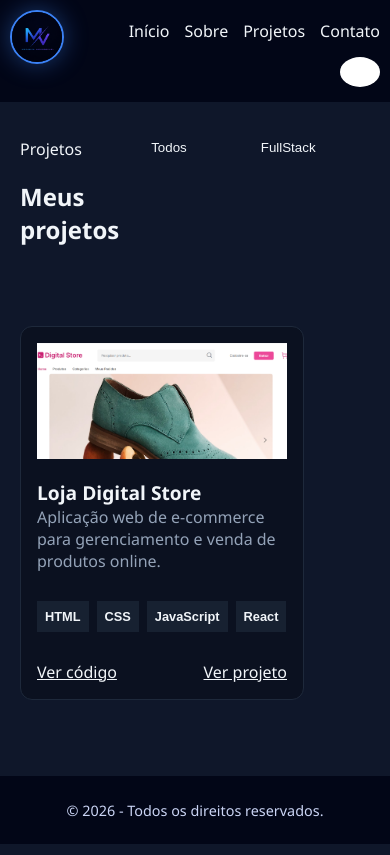
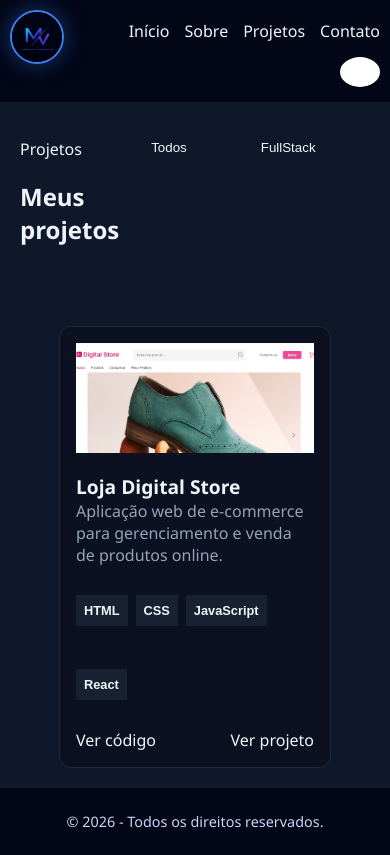
Before and after one commit to Monaliza-Vasconcelos/monaliza-vasconcelos-portfolio, a React (Vite) app in the folder portifolio/: page /projetos in a window 390 px wide. Shown: the top 855 px of the page. Built offline with nearby package versions, Linux system fonts and the light colour scheme; grey boxes are pictures that could not be loaded.

Commit message:
Atualizando responsividade projects

```diff
--- a/portifolio/src/App.css
+++ b/portifolio/src/App.css
@@ -214,10 +214,12 @@ body {
   background-color: var(--blue-500);
   cursor: pointer;
   transition: all 0.3s ease;
+
 }
 
 .button-home-projects a {
   color: var(--text-primary);
+  text-decoration: none;
 }
 
 .button-home-projects a:hover {
@@ -239,6 +241,7 @@ body {
   border: 2px solid var(--text-muted);
   cursor: pointer;
   transition: all 0.3s ease;
+  text-decoration: none;
 }
 
 .button-home-contact:hover {
@@ -257,18 +260,7 @@ body {
   transition: all 0.3s ease;
 }
 
-footer {
-  display: flex;
-  width: 100%;
-  min-height: 50px;
-  justify-content: center;
-  align-items: center;
-  padding: 10px;
-  box-sizing: border-box;
-  background-color: var(--bg-primary);
-  color: var(--text-secondary);
-  font-size: 0.9rem;
-}
+
 
 .app {
   display: flex;
@@ -528,11 +520,25 @@ footer {
 
 .section-links a {
   color: var(--text-primary);
+  text-decoration: none;
 }
 
 .section-links a:hover {
   transform: translateY(-2px);
   transition: 0.2s;
+}
+
+footer {
+  display: flex;
+  width: 100%;
+  min-height: 50px;
+  justify-content: center;
+  align-items: center;
+  padding: 10px;
+  box-sizing: border-box;
+  background-color: var(--bg-primary);
+  color: var(--text-secondary);
+  font-size: 0.9rem;
 }
 
 /* 📱 TELA */
@@ -556,6 +562,7 @@ footer {
   }
 
   .ul-header {
+    display: flex;
     flex-direction: row;
     align-items: center;
     margin: 0;
@@ -596,6 +603,7 @@ footer {
     margin: 0;
     width: 100%;
     padding-left: 5rem;
+    box-sizing: border-box;
   }
 
   /*SOBRE*/
@@ -608,6 +616,19 @@ footer {
     height: 25vh;
   }
 
+  .container-projects {
+    justify-content: space-around;
+    box-sizing: border-box;
+  }
+
+  .container-section{
+    box-sizing: border-box;
+    justify-content: start;
+    display: flex;
+    flex-wrap: wrap;
+    gap: 10px;
+    width: 80%;
+}
 }
 
 /* 📱 TABLET */
@@ -623,9 +644,10 @@ footer {
     flex-direction: row;
     justify-items: center;
     padding-top: 10px;
-    width: 100%;
+    width: 80%;
     margin: 0;
     flex-wrap: nowrap;
+    box-sizing: border-box;
 
   }
 
@@ -775,4 +797,10 @@ footer {
     padding-top: 2rem;
   }
 
+  .container-projects{
+    box-sizing: border-box;
+  }
+
+
+
 }
```
